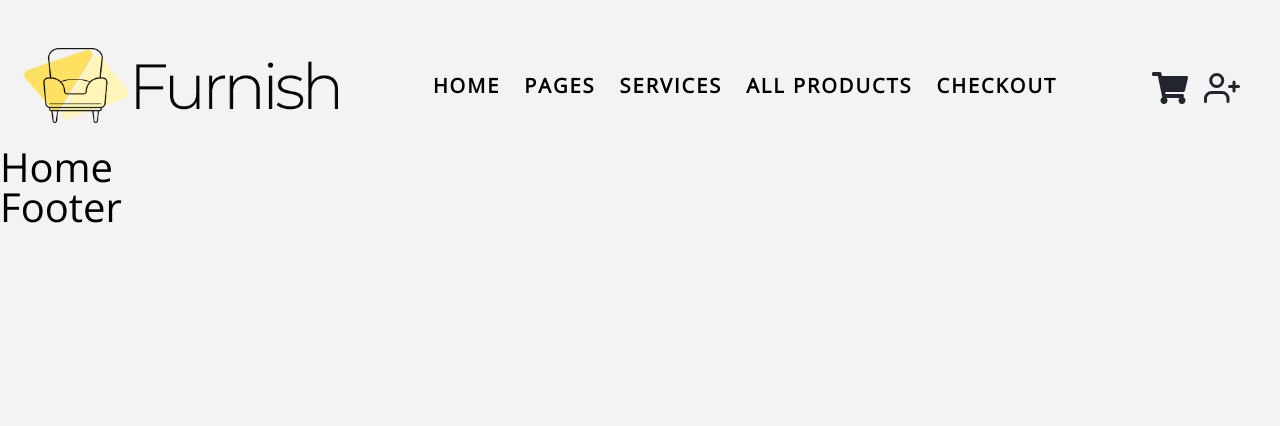
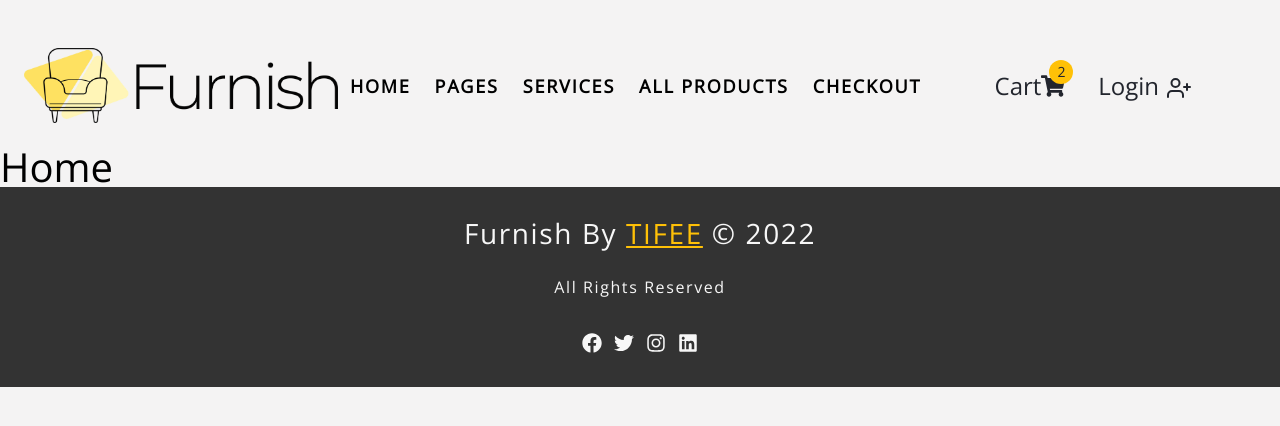
Before and after one commit to Tifee1/furnish-store, a React (Vite) app: page / in a window 1280 px wide. Shown: the top 426 px of the page. Built offline with nearby package versions, Linux system fonts and the light colour scheme.

Commit message:
feat: added cart btns

```diff
--- a/src/App.jsx
+++ b/src/App.jsx
@@ -1,5 +1,6 @@
 import { BrowserRouter, Routes, Route } from 'react-router-dom'
-import { Footer, Navbar, Sidebar } from './components'
+import { Footer, Navbar, Sidebar, Submenu } from './components'
+import useAppContext from './context/appcontext'
 import {
   About,
   Cart,
@@ -16,10 +17,23 @@ import {
 } from './pages'
 
 const App = () => {
+  const { closeSubmenu } = useAppContext()
+
+  const removeSubmenu = (e) => {
+    if (!e.target.classList.contains('page-nav')) {
+      closeSubmenu()
+    }
+    if (!e.target.classList.contains('show')) {
+      closeSubmenu()
+    }
+  }
+
   return (
     <BrowserRouter>
+      <main onMouseOver={removeSubmenu}>
         <Navbar />
         <Sidebar />
+        {/* <Submenu /> */}
         <Routes>
           <Route path='/' element={<Home />} />
           <Route path='about' element={<About />} />
@@ -35,6 +49,7 @@ const App = () => {
           <Route path='*' element={<Error />} />
         </Routes>
         <Footer />
+      </main>
     </BrowserRouter>
   )
 }
--- a/src/components/Footer.jsx
+++ b/src/components/Footer.jsx
@@ -1,4 +1,34 @@
+import { FaFacebook, FaInstagram, FaLinkedin, FaTwitter } from 'react-icons/fa'
+
 const Footer = () => {
-  return <h2>Footer</h2>
+  return (
+    <footer className='bg-[#333333] py-8 text-center text-grey tracking-widest'>
+      <h3>
+        Furnish by{' '}
+        <a href='https://github.com/tifee1' className='text-yel underline'>
+          TIFEE
+        </a>{' '}
+        &copy; {new Date().getFullYear()}
+      </h3>
+      <h4 className='my-8'>all rights reserved</h4>
+      <div className=' flex justify-center items-center gap-3 text-xl '>
+        <a href='https://facebook.com/tifee' className='trans hover:text-yel'>
+          <FaFacebook />
+        </a>
+        <a href='https://twitter.com/tifee1' className='trans hover:text-yel'>
+          <FaTwitter />
+        </a>
+        <a
+          href='https://instagram.com/mi_larey'
+          className='trans hover:text-yel'
+        >
+          <FaInstagram />
+        </a>
+        <a href='https://linkedin.com/tifee1' className='trans hover:text-yel'>
+          <FaLinkedin />
+        </a>
+      </div>
+    </footer>
+  )
 }
 export default Footer
--- a/src/components/Navbar.jsx
+++ b/src/components/Navbar.jsx
@@ -4,9 +4,19 @@ import { FiUserPlus } from 'react-icons/fi'
 import { Link } from 'react-router-dom'
 import useAppContext from '../context/appcontext'
 import { links } from '../utils'
+import CartBtns from './cart/CartBtns'
 
 const Navbar = () => {
-  const { setIsSidebar } = useAppContext()
+  const { setIsSidebar, openSubmenu } = useAppContext()
+
+  // const displaySubmenu = (e) => {
+  //   const text = e.currentTarget.textContent
+  //   const temp = e.currentTarget.getBoundingClientRect()
+  //   const center = (temp.left + temp.right) / 2
+  //   const bottom = temp.bottom - 6
+  //   openSubmenu(center, bottom, text)
+  // }
+
   return (
     <nav className='w-full flex justify-between items-center p-6 mt-6 md:container md:max-w-7xl mx-auto'>
       <Link to='/'>
@@ -20,24 +30,31 @@ const Navbar = () => {
       </button>
       <ul className='hidden md:flex md:justify-between md:items-center'>
         {links.map((item, index) => {
+          if (item.label === 'pages') {
+            return (
+              <li
+                // onMouseOver={() => {
+                //   displaySubmenu()
+                // }}
+                key={index}
+                className='trans uppercase px-3 text-lg font-bold tracking-widest hover:text-yel'
+              >
+                <button className='page-nav uppercase'>{item.label}</button>
+              </li>
+            )
+          }
+
           return (
             <li
               key={index}
-              className='trans uppercase px-3 text-xl font-bold tracking-widest hover:text-yel'
+              className='trans uppercase px-3 text-lg font-bold tracking-widest hover:text-yel'
             >
               <Link to={item.url}>{item.label}</Link>
             </li>
           )
         })}
       </ul>
-      <div className='hidden md:flex md:justify-between md:items-center text-pry-100 text-4xl'>
-        <button className='btn shadow-none hover:text-yel pr-4'>
-          <FaShoppingCart />
-        </button>
-        <button className='btn shadow-none hover:text-yel pr-4'>
-          <FiUserPlus />
-        </button>
-      </div>
+      <CartBtns />
     </nav>
   )
 }
--- a/src/components/Sidebar.jsx
+++ b/src/components/Sidebar.jsx
@@ -1,9 +1,11 @@
-import { FaMinus, FaPlus, FaTimes } from 'react-icons/fa'
+import { FaMinus, FaPlus, FaShoppingCart, FaTimes } from 'react-icons/fa'
 import { links } from '../utils'
 import logo from '../assets/logo.png'
 import { useState } from 'react'
 import useAppContext from '../context/appcontext'
 import { Link } from 'react-router-dom'
+import { FiUserPlus } from 'react-icons/fi'
+import CartBtns from './cart/CartBtns'
 
 const Sidebar = () => {
   const { setIsSidebar, isSidebar } = useAppContext()
@@ -95,6 +97,9 @@ const Sidebar = () => {
             )
           })}
         </ul>
+        <div className='my-12'>
+          <CartBtns />
+        </div>
       </aside>
     </main>
   )
--- /dev/null
+++ b/src/components/Submenu.jsx
@@ -0,0 +1,33 @@
+import { useEffect } from 'react'
+import { useRef } from 'react'
+import { Link } from 'react-router-dom'
+import useAppContext from '../context/appcontext'
+
+const Submenu = () => {
+  const LinkRef = useRef(null)
+  const { location, link, isSubmenu } = useAppContext()
+
+  useEffect(() => {
+    const curr = LinkRef.current
+    curr.style.top = `${location.bottom}px`
+    curr.style.left = `${location.center}px`
+  }, [location])
+
+  return (
+    <aside ref={LinkRef} className={isSubmenu ? 'submenu show' : 'submenu'}>
+      <section>
+        {link.map((c, index) => {
+          return (
+            <article key={index}>
+              <Link to={c.link}>
+                {c.icon}
+                {c.name}
+              </Link>
+            </article>
+          )
+        })}
+      </section>
+    </aside>
+  )
+}
+export default Submenu
--- /dev/null
+++ b/src/components/cart/CartBtns.jsx
@@ -0,0 +1,24 @@
+import { FaShoppingCart } from 'react-icons/fa'
+import { FiUserPlus } from 'react-icons/fi'
+
+const CartBtns = () => {
+  return (
+    <div className='grid grid-cols-2 w-[200px] mx-auto items-center text-pry-100 text-2xl'>
+      <button className='btn shadow-none flex items-center '>
+        <span className='pr-2'>Cart</span>
+        <span className='flex items-center relative'>
+          <FaShoppingCart className='h-[2rem] -ml-2' />
+          <span className='absolute top-[-10px] bottom-[-16px] bg-yel w-4 h-4 flex items-center justify-center rounded-full text-sm p-3'>
+            2
+          </span>
+        </span>
+      </button>
+      <button className='btn shadow-none hover:text-yel'>
+        <span className='pr-2'>Login</span>
+
+        <FiUserPlus />
+      </button>
+    </div>
+  )
+}
+export default CartBtns
--- a/src/components/index.jsx
+++ b/src/components/index.jsx
@@ -1,5 +1,6 @@
 import Footer from './Footer'
 import Navbar from './Navbar'
 import Sidebar from './Sidebar'
+import Submenu from './Submenu'
 
-export { Navbar, Sidebar, Footer }
+export { Navbar, Sidebar, Footer, Submenu }
--- a/src/context/appcontext.jsx
+++ b/src/context/appcontext.jsx
@@ -1,12 +1,37 @@
 import React, { useContext, useState } from 'react'
+import { links } from '../utils'
 
 const AppContext = React.createContext()
 
 export const AppProvider = ({ children }) => {
   const [isSidebar, setIsSidebar] = useState(false)
+  const [isSubmenu, setIsSubmenu] = useState(false)
+  const [link, setLink] = useState([])
+  const [location, setLocation] = useState({})
+
+  const openSubmenu = (center, bottom, text) => {
+    setIsSubmenu(true)
+    setLocation({ center, bottom })
+    const page = links.find((item) => item.label === text)
+    setLink(page.items)
+  }
+
+  const closeSubmenu = () => {
+    setIsSubmenu(false)
+  }
 
   return (
-    <AppContext.Provider value={{ isSidebar, setIsSidebar }}>
+    <AppContext.Provider
+      value={{
+        isSidebar,
+        setIsSidebar,
+        openSubmenu,
+        location,
+        link,
+        isSubmenu,
+        closeSubmenu,
+      }}
+    >
       {children}
     </AppContext.Provider>
   )
--- a/src/index.css
+++ b/src/index.css
@@ -106,6 +106,28 @@ h4 {
   .show-sidebar {
     @apply z-[999] translate-x-0;
   }
+  .submenu {
+    @apply bg-white shadow-dark absolute p-8 -translate-x-1/2 z-[3] top-[4rem] left-[50%] transition-all duration-[0.3s] ease-linear rounded-2xl hidden;
+  }
+  .show {
+    @apply block;
+  }
+}
+.submenu::before {
+  content: '';
+  display: block;
+  width: 0;
+  height: 0;
+  border-left: 5px solid transparent;
+  border-right: 5px solid transparent;
+  border-bottom: 5px solid var(--clr-white);
+  position: absolute;
+  top: -5px;
+  left: 50%;
+  transform: translateX(-50%);
+}
+.hello {
+  background: green;
 }
 
 @tailwind utilities;
```
Lines whose indentation alone changed are shown as unchanged.
